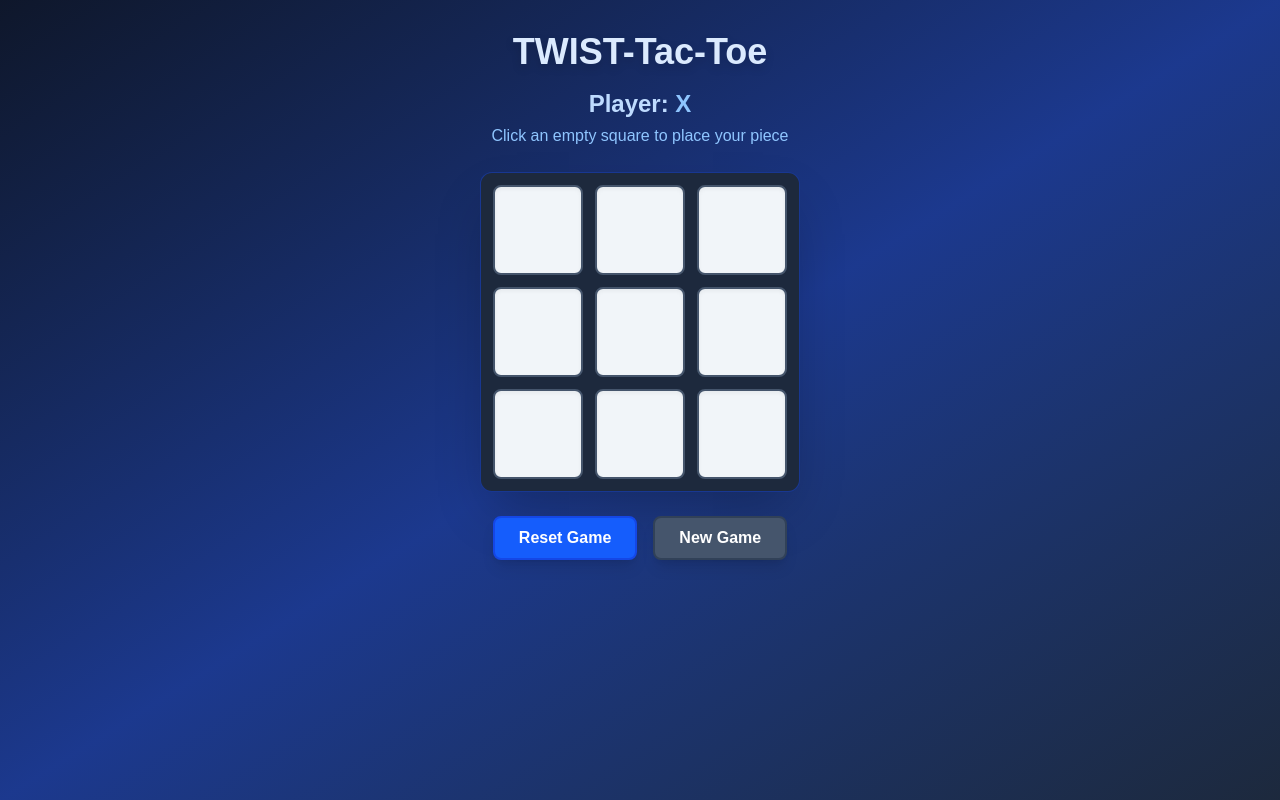
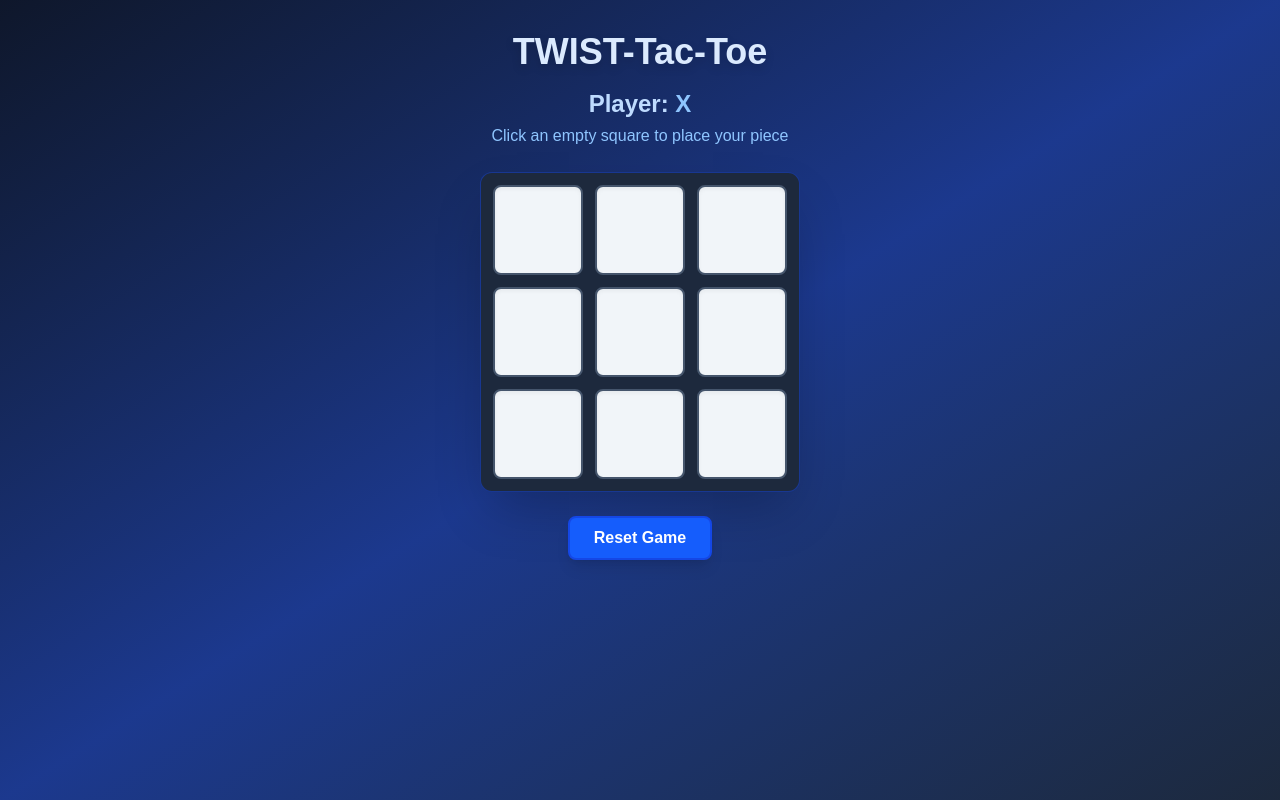
Before and after one commit to xy-real/tictactoe-twist, a Next.js app: page / in a window 1280 px wide. Built offline with nearby package versions, Linux system fonts and the light colour scheme.

Commit message:
Removed redundant new game button

```diff
--- a/src/components/GameBoard.tsx
+++ b/src/components/GameBoard.tsx
@@ -101,7 +101,7 @@ export default function GameBoard() {
                 />
             </div>
 
-            <GameControls onReset={gameState.resetGame} onNewGame={gameState.newGame} />
+            <GameControls onReset={gameState.resetGame} />
         </div>
     )
 
--- a/state/GameControls.tsx
+++ b/state/GameControls.tsx
@@ -1,9 +1,8 @@
 interface GameControlsProps {
   onReset: () => void;
-  onNewGame: () => void;
 }
 
-export default function GameControls({ onReset, onNewGame }: GameControlsProps) {
+export default function GameControls({ onReset }: GameControlsProps) {
   return (
     <div className="flex gap-4 mt-6">
       <button
@@ -12,13 +11,6 @@ export default function GameControls({ onReset, onNewGame }: GameControlsProps)
       >
         Reset Game
       </button>
-
-      <button
-        onClick={onNewGame}
-        className="px-6 py-2 bg-slate-600 text-white font-semibold rounded-lg border-2 border-slate-700 hover:bg-slate-700 hover:border-slate-800 transition-all duration-200 shadow-lg hover:shadow-xl"
-      >
-        New Game
-      </button>
     </div>
   );
 }
```
